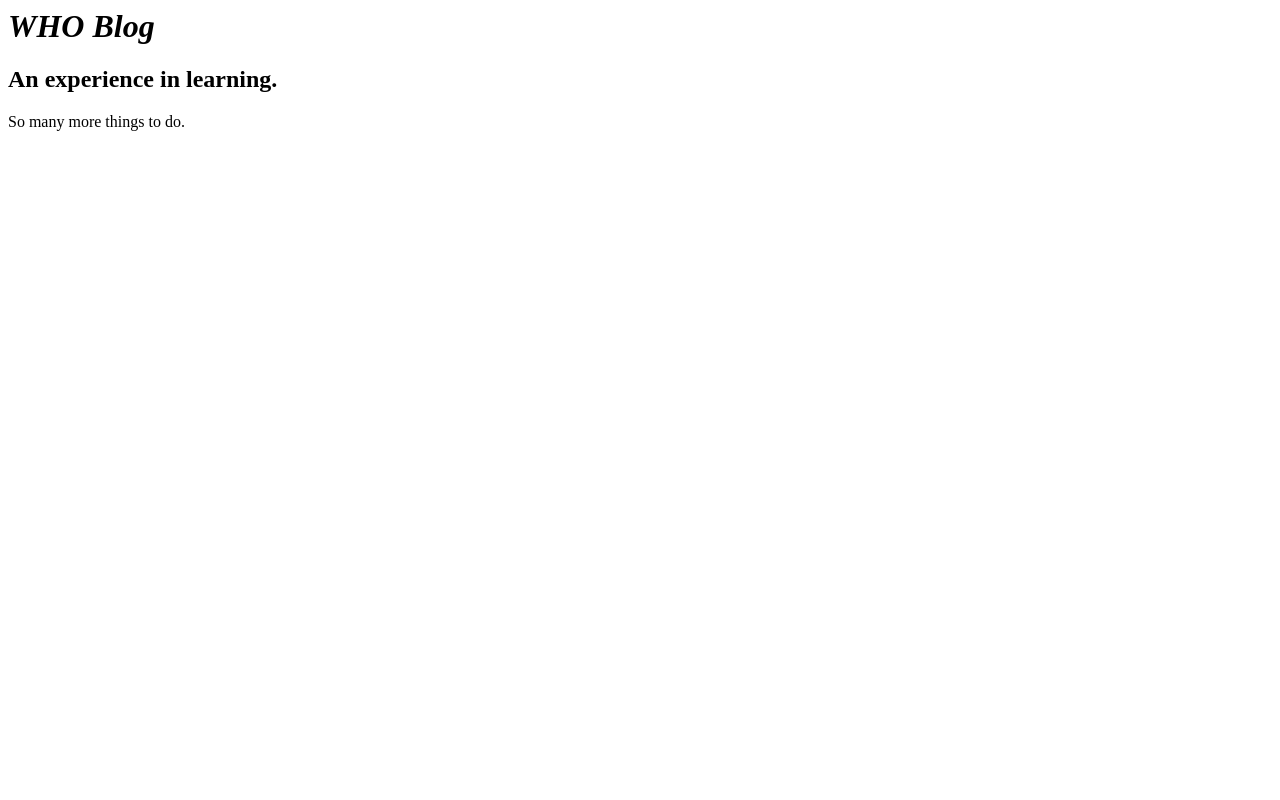
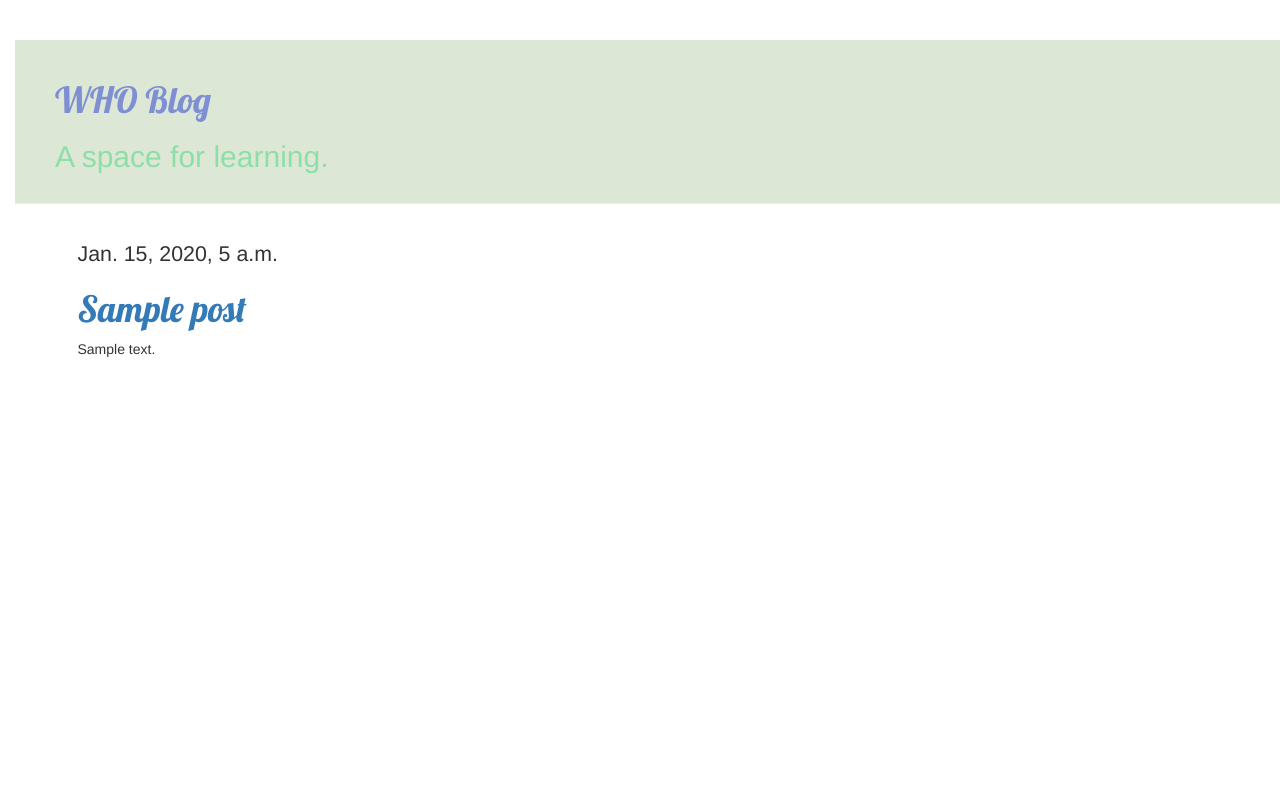
Before and after one commit to willaminaokeeffe/my-first-blog, a Django app: template blog/templates/blog/post_list.html in a window 1280 px wide. Run offline with Django 3.2, Linux system fonts and the light colour scheme; the template is opened without the code that fills it: values that come from a table or form of the project are taken from there, others are empty; tables that the repository leaves empty hold one stand-in row (values such as "Sample post"); some libraries are stand-ins or nearby versions.

Commit message:
Added view and template for detailed blog post as well as CSS for the site.

```diff
--- /dev/null
+++ b/blog/static/css/blog.css
@@ -0,0 +1,31 @@
+h1 {
+
+    color: #7F8FD4;
+    font-family: 'Lobster';
+
+}
+
+h2 {
+
+    color: 8EDEA7;
+}
+
+body {
+
+    padding-left: 15px;
+}
+
+.page-header {
+
+    background-color: DCE8D5;
+    padding: 20px 20px 20px 40px;
+
+
+}
+
+.post {
+
+    margin-top: 15;
+    font-size: 16pt;
+
+}
--- /dev/null
+++ b/blog/templates/blog/base.html
@@ -0,0 +1,35 @@
+{% load staticfiles %}
+
+
+<html>
+
+    <head>
+
+        <title>WHO Blog</title>
+        <link href="http://fonts.googleapis.com/css?family=Lobster&subset=latin,latin-ext" rel="stylesheet" type="text/css">
+        <link rel="stylesheet" href="//maxcdn.bootstrapcdn.com/bootstrap/3.2.0/css/bootstrap.min.css">
+        <link rel="stylesheet" href="//maxcdn.bootstrapcdn.com/bootstrap/3.2.0/css/bootstrap-theme.min.css">
+        <link rel="stylesheet" href="{% static 'css/blog.css' %}">
+
+
+    </head>
+
+    <body>
+
+        <div class="page-header">
+            <h1>WHO Blog</h1>
+            <h2>A space for learning.</h2>
+        </div>
+        <div class="content container">
+            <div class="row">
+                <div class="col-md-8">
+                    {% block content %}
+                    {% endblock %}
+                </div>
+            </div>
+        </div>
+
+    </body>
+
+
+</html>
--- a/blog/templates/blog/post_list.html
+++ b/blog/templates/blog/post_list.html
@@ -1,22 +1,15 @@
-<html>
 
-    <head>
+{% extends 'blog/base.html' %}
 
-        <title>WHO Blog</title>
-
-    </head>
-
-    <body>
-
-        <div>
-            <h1><em>WHO Blog</em></h1>
-            <h2>An experience in learning.</h2>
-        </div>
-
-            <p>So many more things to do.</p>
-
-
-    </body>
-
-
-</html>
+            {% block content %}
+                {% for post in posts %}
+                    <div class="post">
+                        <div class = "date">
+                            {{post.published_date}}
+                        </div>
+                    </div>
+                    <h1><a href="/post/{{post.pk}}/">{{post.title}}</a></h1>
+                    <p>{{post.text|linebreaks}}</p>
+                </div>
+                {% endfor %}
+            {% endblock %}
--- a/blog/urls.py
+++ b/blog/urls.py
@@ -4,4 +4,5 @@ from . import views
 
 urlpatterns = [
     url(r'^$', views.post_list, name='post_list'),
+    url(r'^post/(?P<pk>\d+)/$', views.post_detail, name= 'post_detail'),
 ]
```
Also changed, not shown: blog/templates/blog/post_detail.html (added, +15 -0 lines), blog/views.py (+9 -2 lines).
